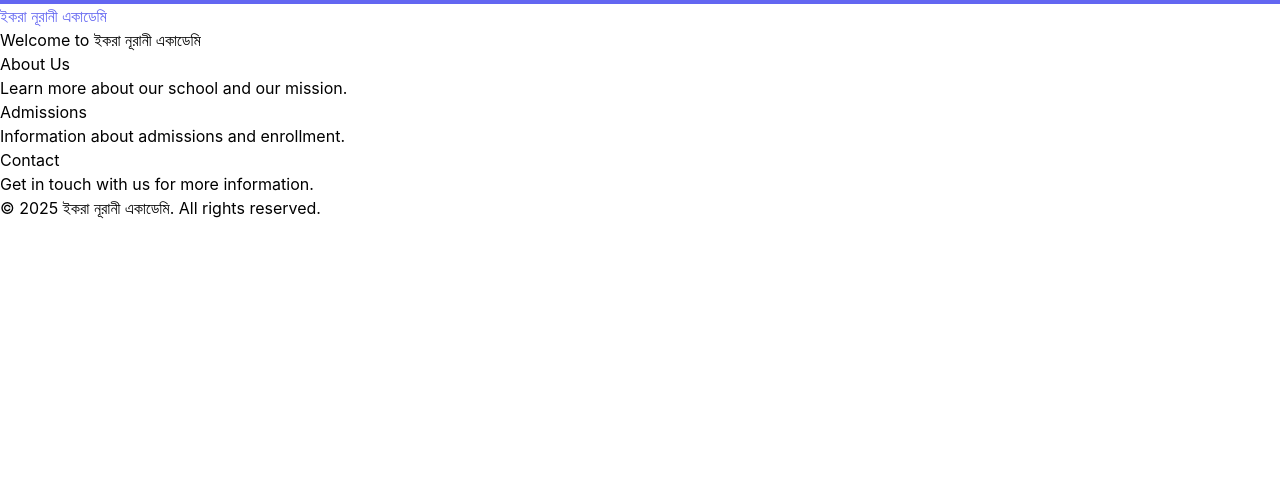
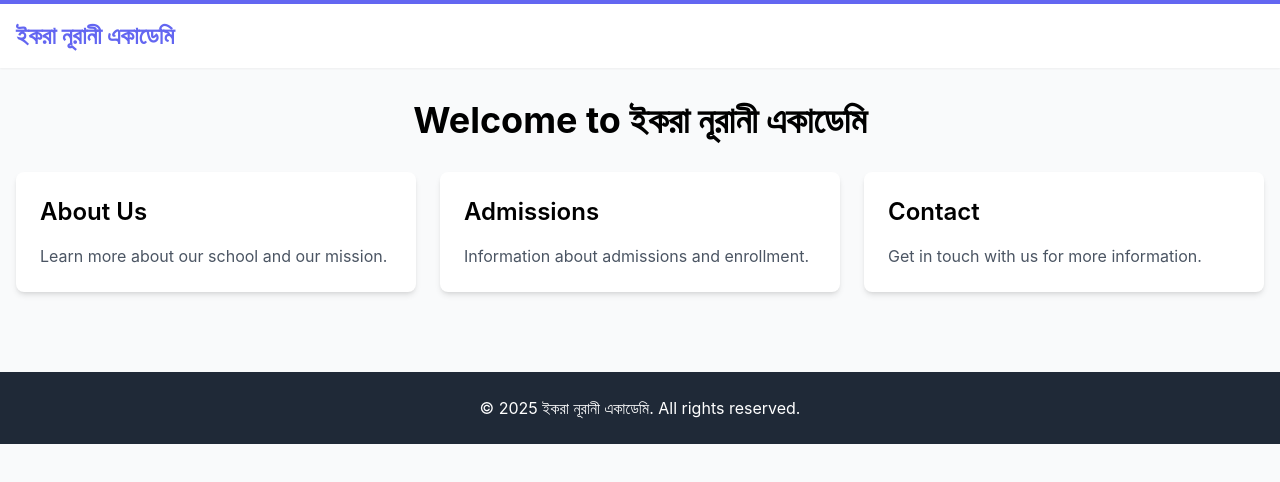
Before and after one commit to mdlavlusheikh1/school-iqranuraniacademy, a Next.js app: page / in a window 1280 px wide. Shown: the top 482 px of the page. Built offline with nearby package versions, Linux system fonts and the light colour scheme.

Commit message:
Update ইকরা নূরানী একাডেমি frontend - 2025-11-29 09:39:07

```diff
--- /dev/null
+++ b/tailwind.config.js
@@ -0,0 +1,16 @@
+/** @type {import('tailwindcss').Config} */
+module.exports = {
+  content: [
+    './pages/**/*.{js,ts,jsx,tsx,mdx}',
+    './components/**/*.{js,ts,jsx,tsx,mdx}',
+  ],
+  theme: {
+    extend: {
+      colors: {
+        primary: '#6366f1',
+        secondary: '#8b5cf6',
+      },
+    },
+  },
+  plugins: [],
+}
```
